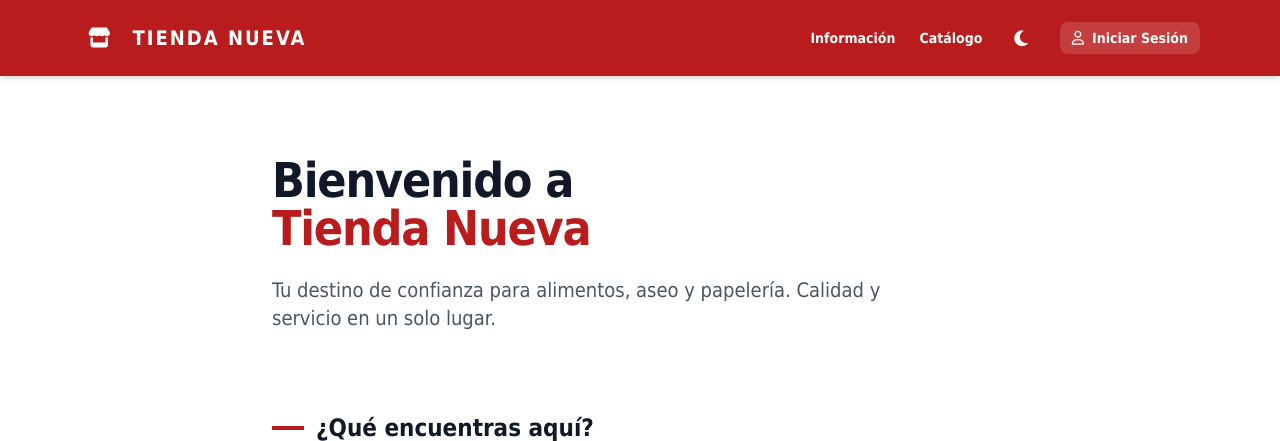
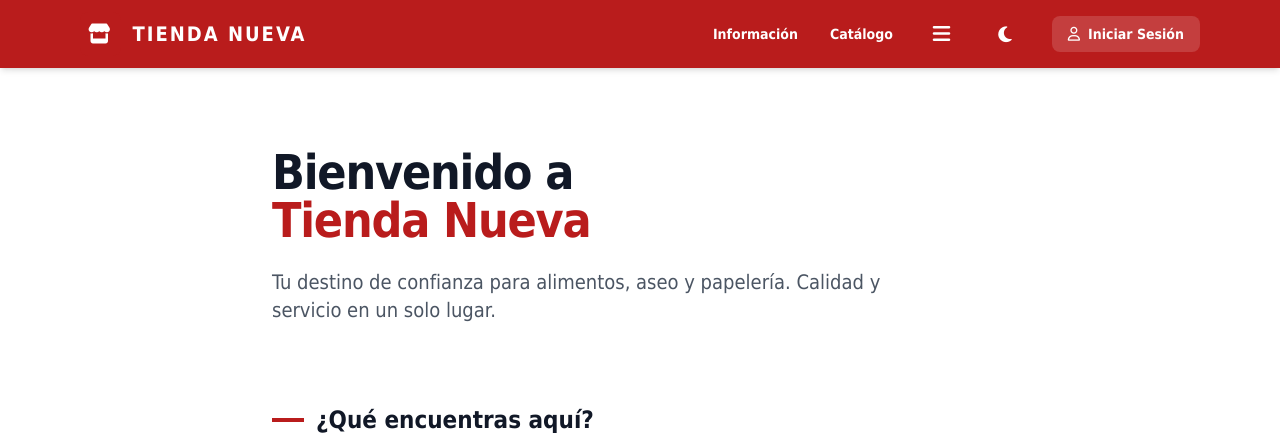
Before and after one commit to SaraAndrade1123/proyecto_tienda_nueva, a Django app: page /inventario/ in a window 1280 px wide. Shown: the top 441 px of the page. Run offline with Django 5.2, Linux system fonts and the light colour scheme; some libraries are stand-ins or nearby versions.

Commit message:
incorporacion

```diff
--- a/gestor_inventario/templates/informacion.html
+++ b/gestor_inventario/templates/informacion.html
@@ -94,7 +94,8 @@
         </ul>
     </section>
 
-    <!-- 4. LLAMADO A LA ACCIÓN (Iniciar Sesión) -->
+    <!-- 4. LLAMADO A LA ACCIÓN (Iniciar Sesión) — SOLO SI NO ESTÁ LOGUEADO -->
+    {% if not user.is_authenticated %}
     <section class="mb-0">
         <!-- Separador rojo centrado -->
         <div class="w-full max-w-xs h-1 bg-brand-red mx-auto mt-16 mb-10"></div>
@@ -113,6 +114,7 @@
             </a>
         </div>
     </section>
+    {% endif %}
 
     <!-- 5. SOBRE NOSOTROS -->
     <section id="nosotros" class="scroll-mt-24 mb-20">
--- a/gestor_inventario/templates/layouts/base.html
+++ b/gestor_inventario/templates/layouts/base.html
@@ -51,7 +51,7 @@
 <body class="bg-white text-gray-800 dark:bg-brand-darkbg dark:text-gray-200 transition-colors duration-500 min-h-screen flex flex-col font-sans">
 
     <nav class="bg-brand-red dark:bg-brand-darknav text-white shadow-md sticky top-0 z-50 transition-colors duration-500">
-        <div class="container mx-auto px-4 py-4 flex justify-between items-center max-w-6xl">
+        <div class="container mx-auto px-4 py-3 flex justify-between items-center max-w-6xl">
 
             <a href="/" class="flex items-center space-x-3 text-xl font-bold tracking-widest uppercase">
                 <div class="p-2 bg-brand-red rounded-lg text-white">
@@ -60,31 +60,60 @@
                 <span>Tienda Nueva</span>
             </a>
 
-            <div class="hidden md:flex items-center space-x-6 text-sm font-semibold">
+            <!-- Menú de escritorio: Navegación primero, luego usuario -->
+            <div class="hidden md:flex items-center space-x-8 text-sm font-semibold">
+                <!-- Navegación principal -->
                 <a href="{% url 'informacion_tienda' %}" class="hover:text-gray-200 dark:hover:text-brand-red transition">Información</a>
                 <a href="{% url 'catalogo_productos' %}" class="hover:text-gray-200 dark:hover:text-brand-red transition">Catálogo</a>
 
-                {% if user.is_authenticated and user.is_staff %}
-                    <a href="{% url 'lista_productos' %}" class="hover:text-gray-200 dark:hover:text-brand-red transition">Productos</a>
-                    <a href="{% url 'lista_categorias' %}" class="hover:text-gray-200 dark:hover:text-brand-red transition">Categorías</a>
-                    <a href="{% url 'grupos' %}" class="hover:text-gray-200 dark:hover:text-brand-red transition">Grupos & Usuarios</a>
-                    <a href="/" class="hover:text-gray-200 dark:hover:text-brand-red transition">Proveedores</a>
+                <!-- Botón hamburguesa escritorio (para opciones admin) -->
+                <div class="relative" id="desktop-more-container">
+                    <button id="desktop-more-btn" class="p-2 rounded-lg hover:bg-white/20 dark:hover:bg-gray-800 transition focus:outline-none" title="Más opciones">
+                        <i class="fa-solid fa-bars text-xl"></i>
+                    </button>
+                    <div id="desktop-more-dropdown" class="hidden absolute right-0 mt-4 w-60 bg-white dark:bg-brand-darkcard text-gray-800 dark:text-gray-200 rounded-xl shadow-2xl border-t-4 border-brand-red dark:border-brand-red overflow-hidden z-50">
+                        {% if user.is_authenticated and user.is_staff %}
+                            <a href="{% url 'lista_productos' %}" class="flex items-center gap-3 px-4 py-3 text-sm font-medium hover:bg-brand-red/10 dark:hover:bg-brand-red/20 hover:text-brand-red dark:hover:text-red-400 transition">
+                                <i class="fa-solid fa-box-open w-5 text-brand-red"></i> Productos
+                            </a>
+                            <a href="{% url 'lista_categorias' %}" class="flex items-center gap-3 px-4 py-3 text-sm font-medium hover:bg-brand-red/10 dark:hover:bg-brand-red/20 hover:text-brand-red dark:hover:text-red-400 transition">
+                                <i class="fa-solid fa-tags w-5 text-brand-red"></i> Categorías
+                            </a>
+                            <a href="{% url 'grupos' %}" class="flex items-center gap-3 px-4 py-3 text-sm font-medium hover:bg-brand-red/10 dark:hover:bg-brand-red/20 hover:text-brand-red dark:hover:text-red-400 transition">
+                                <i class="fa-solid fa-user-shield w-5 text-brand-red"></i> Grupos & Usuarios
+                            </a>
+                            <a href="/" class="flex items-center gap-3 px-4 py-3 text-sm font-medium hover:bg-brand-red/10 dark:hover:bg-brand-red/20 hover:text-brand-red dark:hover:text-red-400 transition">
+                                <i class="fa-solid fa-truck-field w-5 text-brand-red"></i> Proveedores
+                            </a>
+                            <a href="/" class="flex items-center gap-3 px-4 py-3 text-sm font-medium hover:bg-brand-red/10 dark:hover:bg-brand-red/20 hover:text-brand-red dark:hover:text-red-400 transition">
+                                <i class="fa-solid fa-chart-pie w-5 text-brand-red"></i> Consumo
+                            </a>
+                            <a href="/" class="flex items-center gap-3 px-4 py-3 text-sm font-medium hover:bg-brand-red/10 dark:hover:bg-brand-red/20 hover:text-brand-red dark:hover:text-red-400 transition">
+                                <i class="fa-solid fa-percent w-5 text-brand-red"></i> pp
+                            </a>
+                            <a href="/" class="flex items-center gap-3 px-4 py-3 text-sm font-medium hover:bg-brand-red/10 dark:hover:bg-brand-red/20 hover:text-brand-red dark:hover:text-red-400 transition border-t border-gray-100 dark:border-gray-700">
+                                <i class="fa-solid fa-cash-register w-5 text-brand-red"></i> Cierre de caja
+                            </a>
+                        {% else %}
+                            <a href="{% url 'informacion_tienda' %}" class="flex items-center gap-3 px-4 py-3 text-sm font-medium hover:bg-brand-red/10 dark:hover:bg-brand-red/20 hover:text-brand-red dark:hover:text-red-400 transition">
+                                <i class="fa-solid fa-circle-info w-5 text-brand-red"></i> Información
+                            </a>
+                            <a href="{% url 'catalogo_productos' %}" class="flex items-center gap-3 px-4 py-3 text-sm font-medium hover:bg-brand-red/10 dark:hover:bg-brand-red/20 hover:text-brand-red dark:hover:text-red-400 transition">
+                                <i class="fa-solid fa-store w-5 text-brand-red"></i> Catálogo
+                            </a>
+                        {% endif %}
+                    </div>
+                </div>
 
-                    <a href="/" class="hover:text-gray-200 dark:hover:text-brand-red transition">Consumo</a>
-                    <a href="/" class="hover:text-gray-200 dark:hover:text-brand-red transition">pp</a>
-
-                    <a href="/" class="hover:text-gray-200 dark:hover:text-brand-red transition">Cierre de caja</a>
-
-                {% endif %}
-
+                <!-- Toggle de tema -->
                 <button id="theme-toggle-desktop" class="p-2 rounded-lg hover:bg-white/20 dark:hover:bg-gray-800 transition" title="Cambiar tema">
                     <i id="theme-icon-desktop" class="fa-solid fa-moon text-lg"></i>
                 </button>
 
+                <!-- Perfil de usuario -->
                 {% if user.is_authenticated %}
                     <div class="relative" id="user-menu-container">
-                        <button id="user-menu-btn" class="group flex items-center gap-2 pl-2 pr-2 py-1 rounded-full hover:bg-white/20 dark:hover:bg-gray-800 transition focus:outline-none">
-
+                        <button id="user-menu-btn" class="group flex items-center gap-2 pl-2 pr-3 py-1.5 rounded-full hover:bg-white/20 dark:hover:bg-gray-800 transition focus:outline-none">
                             {% if user.perfil and user.perfil.foto %}
                                 <img src="{{ user.perfil.foto.url }}" alt="{{ user.username }}" class="w-8 h-8 rounded-full object-cover border-2 border-white/70">
                             {% else %}
@@ -93,7 +122,6 @@
                                 </div>
                             {% endif %}
 
-                            <!-- Nombre con hover sutil -->
                             <span class="text-sm font-semibold max-w-[120px] truncate opacity-90 group-hover:opacity-100 dark:opacity-80 dark:group-hover:opacity-100 transition-opacity duration-200">
                                 {{ user.username }}
                             </span>
@@ -101,10 +129,8 @@
                             <i class="fa-solid fa-chevron-down text-xs opacity-80 group-hover:opacity-100 transition-opacity duration-200"></i>
                         </button>
 
-                        <div id="user-menu-dropdown" class="hidden absolute right-0 mt-2 w-64 bg-white dark:bg-brand-darkcard text-gray-800 dark:text-gray-200 rounded-lg shadow-lg border border-gray-200 dark:border-gray-700 overflow-hidden z-50">
-
-                            <div class="px-4 py-3 border-b border-gray-200 dark:border-gray-700 bg-gray-50 dark:bg-brand-darknav">
-
+                        <div id="user-menu-dropdown" class="hidden absolute right-0 mt-4 w-64 bg-white dark:bg-brand-darkcard text-gray-800 dark:text-gray-200 rounded-xl shadow-2xl border-t-4 border-brand-red dark:border-brand-red overflow-hidden z-50">
+                            <div class="px-4 py-3 border-b border-gray-100 dark:border-gray-700 bg-gray-50 dark:bg-brand-darknav">
                                 <p class="text-sm font-bold text-gray-900 dark:text-white truncate">
                                     {% if user.get_full_name %}
                                         {{ user.get_full_name }}
@@ -112,12 +138,10 @@
                                         {{ user.username }}
                                     {% endif %}
                                 </p>
-
                                 <div class="flex items-center justify-between gap-2 mt-1">
                                     <p class="text-xs text-gray-500 dark:text-gray-400 truncate flex-1 min-w-0">
                                         {{ user.email }}
                                     </p>
-
                                     {% if user.is_staff %}
                                         <span class="flex-shrink-0 text-[10px] font-bold uppercase tracking-wider px-2 py-0.5 rounded-md border bg-brand-red/10 text-brand-red border-brand-red/30 dark:bg-brand-red/20 dark:text-red-400 dark:border-brand-red/50">
                                             Admin
@@ -129,33 +153,33 @@
                                     {% endif %}
                                 </div>
                             </div>
-
-                            <a href="{% url 'editar_perfil' %}" class="flex items-center gap-2 px-4 py-3 text-sm hover:bg-gray-100 dark:hover:bg-gray-800 transition">
-                                <i class="fa-regular fa-pen-to-square"></i> Editar perfil
+                            <a href="{% url 'editar_perfil' %}" class="flex items-center gap-3 px-4 py-3 text-sm font-medium hover:bg-brand-red/10 dark:hover:bg-brand-red/20 hover:text-brand-red dark:hover:text-red-400 transition">
+                                <i class="fa-regular fa-pen-to-square w-5 text-brand-red"></i> Editar perfil
                             </a>
-                            <a href="{% url 'logout' %}" class="flex items-center gap-2 px-4 py-3 text-sm text-brand-red hover:bg-gray-100 dark:hover:bg-gray-800 transition border-t border-gray-200 dark:border-gray-700">
-                                <i class="fa-solid fa-right-from-bracket"></i> Cerrar sesión
+                            <a href="{% url 'logout' %}" class="flex items-center gap-3 px-4 py-3 text-sm font-medium hover:bg-brand-red/10 dark:hover:bg-brand-red/20 hover:text-brand-red dark:hover:text-red-400 transition border-t border-gray-100 dark:border-gray-700">
+                                <i class="fa-solid fa-right-from-bracket w-5 text-brand-red"></i> Cerrar sesión
                             </a>
                         </div>
                     </div>
                 {% else %}
-                    <a href="{% url 'login' %}" class="flex items-center gap-2 px-3 py-1.5 rounded-lg bg-white/15 hover:bg-white/25 dark:hover:bg-gray-800 transition text-sm font-bold">
+                    <a href="{% url 'login' %}" class="flex items-center gap-2 px-4 py-2 rounded-lg bg-white/15 hover:bg-white/25 dark:hover:bg-gray-800 transition text-sm font-bold">
                         <i class="fa-regular fa-user"></i> Iniciar Sesión
                     </a>
                 {% endif %}
             </div>
 
+            <!-- Botón hamburguesa móvil -->
             <button id="menu-btn" class="md:hidden p-2 rounded-lg hover:bg-white/20 dark:hover:bg-gray-800 transition focus:outline-none">
                 <i class="fa-solid fa-bars text-xl text-white"></i>
             </button>
         </div>
 
+        <!-- Menú móvil: muestra TODAS las opciones de navegación -->
         <div id="mobile-menu" class="hidden md:hidden bg-brand-darkred dark:bg-brand-darknav border-t border-white/20 dark:border-gray-800">
             <div class="container mx-auto px-4 py-4 max-w-6xl flex flex-col space-y-4 text-white">
 
                 {% if user.is_authenticated %}
                     <div class="flex items-center gap-3 pb-3 border-b border-white/20 dark:border-gray-700">
-
                         {% if user.perfil and user.perfil.foto %}
                             <img src="{{ user.perfil.foto.url }}" alt="{{ user.username }}" class="w-10 h-10 rounded-full object-cover border-2 border-white/70 flex-shrink-0">
                         {% else %}
@@ -163,7 +187,6 @@
                                 {{ user.username|first|upper }}
                             </div>
                         {% endif %}
-
                         <div class="flex-1 min-w-0">
                             <p class="font-bold text-sm truncate">
                                 {% if user.get_full_name %}
@@ -174,7 +197,6 @@
                             </p>
                             <p class="text-xs opacity-80 truncate">{{ user.email }}</p>
                         </div>
-
                         {% if user.is_staff %}
                             <span class="flex-shrink-0 text-[10px] font-bold uppercase tracking-wider px-2 py-0.5 rounded-md border bg-brand-red/10 text-brand-red border-brand-red/30 dark:bg-brand-red/20 dark:text-red-400 dark:border-brand-red/50">
                                 Admin
@@ -187,13 +209,19 @@
                     </div>
                 {% endif %}
 
+                <!-- Opciones principales -->
                 <a href="{% url 'informacion_tienda' %}" class="text-sm font-semibold hover:text-gray-200 dark:hover:text-brand-red transition">Información</a>
-                <a href="{% url 'lista_productos' %}" class="text-sm font-semibold hover:text-gray-200 dark:hover:text-brand-red transition">Catálogo</a>
+                <a href="{% url 'catalogo_productos' %}" class="text-sm font-semibold hover:text-gray-200 dark:hover:text-brand-red transition">Catálogo</a>
 
+                <!-- Opciones de administrador -->
                 {% if user.is_authenticated and user.is_staff %}
                     <a href="{% url 'lista_productos' %}" class="text-sm font-semibold hover:text-gray-200 dark:hover:text-brand-red transition">Productos</a>
-                    <a href="/" class="text-sm font-semibold hover:text-gray-200 dark:hover:text-brand-red transition">Clientes</a>
+                    <a href="{% url 'lista_categorias' %}" class="text-sm font-semibold hover:text-gray-200 dark:hover:text-brand-red transition">Categorías</a>
+                    <a href="{% url 'grupos' %}" class="text-sm font-semibold hover:text-gray-200 dark:hover:text-brand-red transition">Grupos & Usuarios</a>
                     <a href="/" class="text-sm font-semibold hover:text-gray-200 dark:hover:text-brand-red transition">Proveedores</a>
+                    <a href="/" class="text-sm font-semibold hover:text-gray-200 dark:hover:text-brand-red transition">Consumo</a>
+                    <a href="/" class="text-sm font-semibold hover:text-gray-200 dark:hover:text-brand-red transition">pp</a>
+                    <a href="/" class="text-sm font-semibold hover:text-gray-200 dark:hover:text-brand-red transition">Cierre de caja</a>
                 {% endif %}
 
                 <hr class="border-white/20 dark:border-gray-700">
@@ -251,16 +279,19 @@
     </footer>
 
     <script>
+        // Menú móvil
         const menuBtn = document.getElementById('menu-btn');
         const mobileMenu = document.getElementById('mobile-menu');
         menuBtn.addEventListener('click', () => mobileMenu.classList.toggle('hidden'));
 
+        // Menú de usuario (dropdown)
         const userMenuBtn = document.getElementById('user-menu-btn');
         const userMenuDropdown = document.getElementById('user-menu-dropdown');
         if (userMenuBtn && userMenuDropdown) {
             userMenuBtn.addEventListener('click', (e) => {
                 e.stopPropagation();
                 userMenuDropdown.classList.toggle('hidden');
+                document.getElementById('desktop-more-dropdown')?.classList.add('hidden');
             });
             document.addEventListener('click', (e) => {
                 if (!userMenuDropdown.contains(e.target) && !userMenuBtn.contains(e.target)) {
@@ -269,6 +300,23 @@
             });
         }
 
+        // Botón hamburguesa escritorio (más opciones)
+        const desktopMoreBtn = document.getElementById('desktop-more-btn');
+        const desktopMoreDropdown = document.getElementById('desktop-more-dropdown');
+        if (desktopMoreBtn && desktopMoreDropdown) {
+            desktopMoreBtn.addEventListener('click', (e) => {
+                e.stopPropagation();
+                desktopMoreDropdown.classList.toggle('hidden');
+                document.getElementById('user-menu-dropdown')?.classList.add('hidden');
+            });
+            document.addEventListener('click', (e) => {
+                if (!desktopMoreDropdown.contains(e.target) && !desktopMoreBtn.contains(e.target)) {
+                    desktopMoreDropdown.classList.add('hidden');
+                }
+            });
+        }
+
+        // Tema oscuro/claro
         const htmlElement = document.documentElement;
         const iconDesktop = document.getElementById('theme-icon-desktop');
         const iconMobile = document.getElementById('theme-icon-mobile');
```
